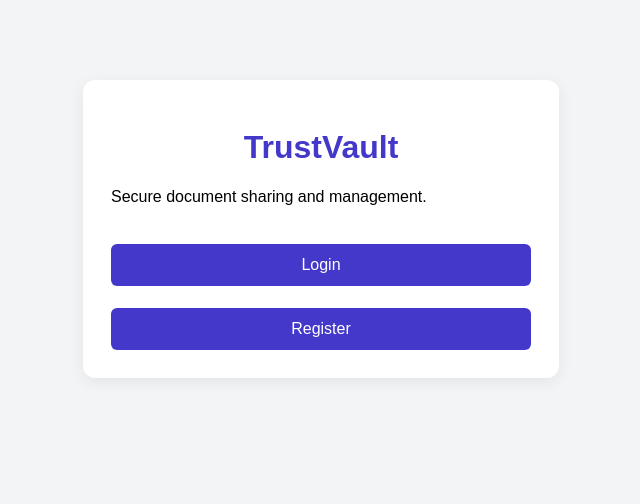
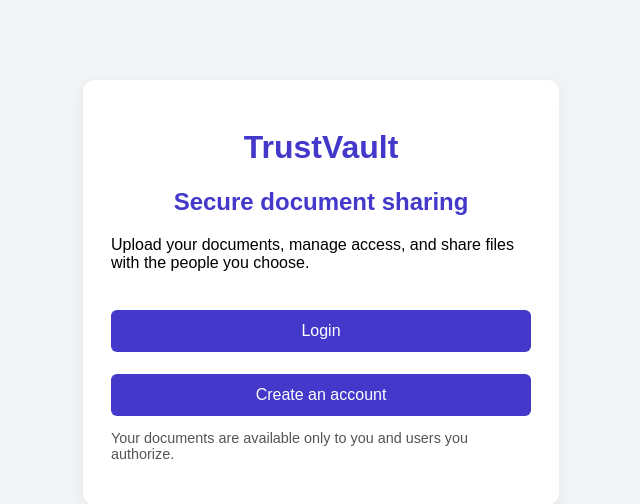
Before and after one commit to midasalabhanupriya-cloud/trustvault, a Flask app: page / in a window 1280 px wide. Shown: the top 504 px of the page, without its empty margins (319-959 px from the left). Run offline with Flask 3, Linux system fonts and the light colour scheme.

Commit message:
Improve TrustVault project documentation and homepage

```diff
--- a/templates/index.html
+++ b/templates/index.html
@@ -1,18 +1,20 @@
-
 <!DOCTYPE html>
 <html lang="en">
 <head>
     <meta charset="UTF-8">
-    <title>TrustVault</title>
-    <link rel="stylesheet"
-          href="{{ url_for('static', filename='style.css') }}">
+    <meta name="viewport" content="width=device-width, initial-scale=1.0">
+    <meta name="description" content="TrustVault - manage and share documents with access permissions.">
+    <title>TrustVault | Secure Document Sharing</title>
+    <link rel="stylesheet" href="{{ url_for('static', filename='style.css') }}">
 </head>
 <body>
-    <div class="container">
+    <main class="container">
         <h1>TrustVault</h1>
-        <p>Secure document sharing and management.</p>
+        <h2>Secure document sharing</h2>
+        <p>Upload your documents, manage access, and share files with the people you choose.</p>
         <a class="button" href="{{ url_for('login') }}">Login</a>
-        <a class="button" href="{{ url_for('register') }}">Register</a>
-    </div>
+        <a class="button" href="{{ url_for('register') }}">Create an account</a>
+        <p class="small">Your documents are available only to you and users you authorize.</p>
+    </main>
 </body>
 </html>
```
